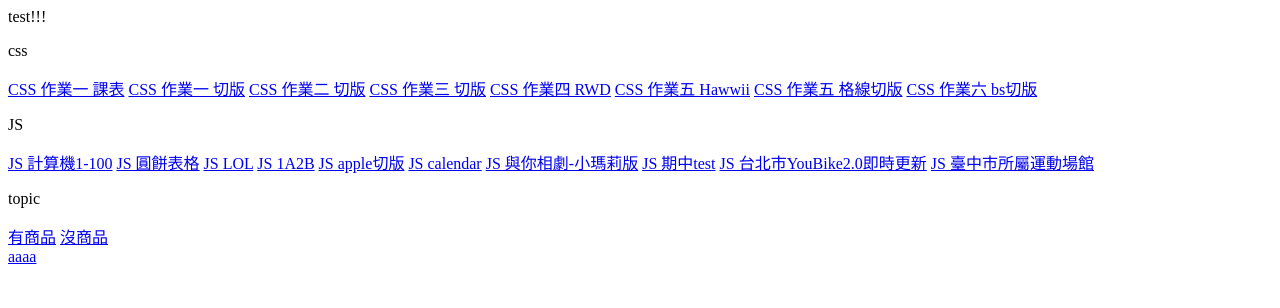
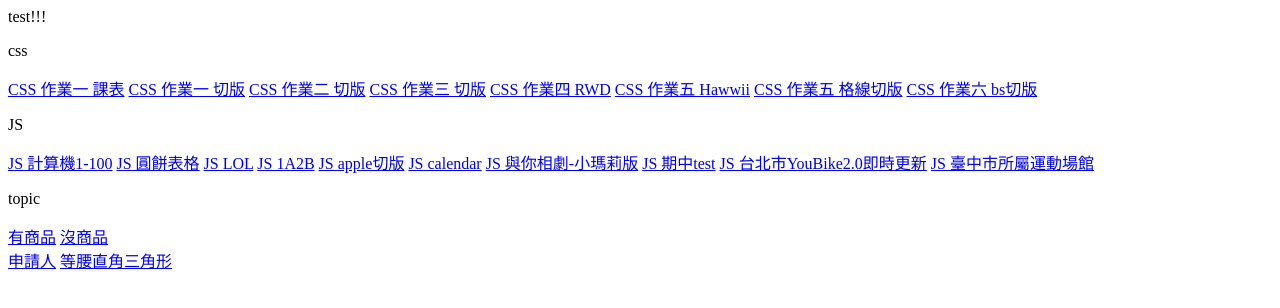
Before and after one commit to owen2516/owen2516.github.io, a plain HTML site: page index.html in a window 1280 px wide. Drawn offline with Linux system fonts and the light colour scheme.

Commit message:
面試題目

```diff
--- a/index.html
+++ b/index.html
@@ -40,7 +40,8 @@
         <a href="./topic/shoppingCart/noProduct.html">沒商品</a>
     </div>
     <div>
-        <a href="./js/aasas.html">aaaa</a>
+        <a href="./interview/applicant.html">申請人</a>
+        <a href="./interview/triangle.html">等腰直角三角形</a>
     </div>
 
 
```
